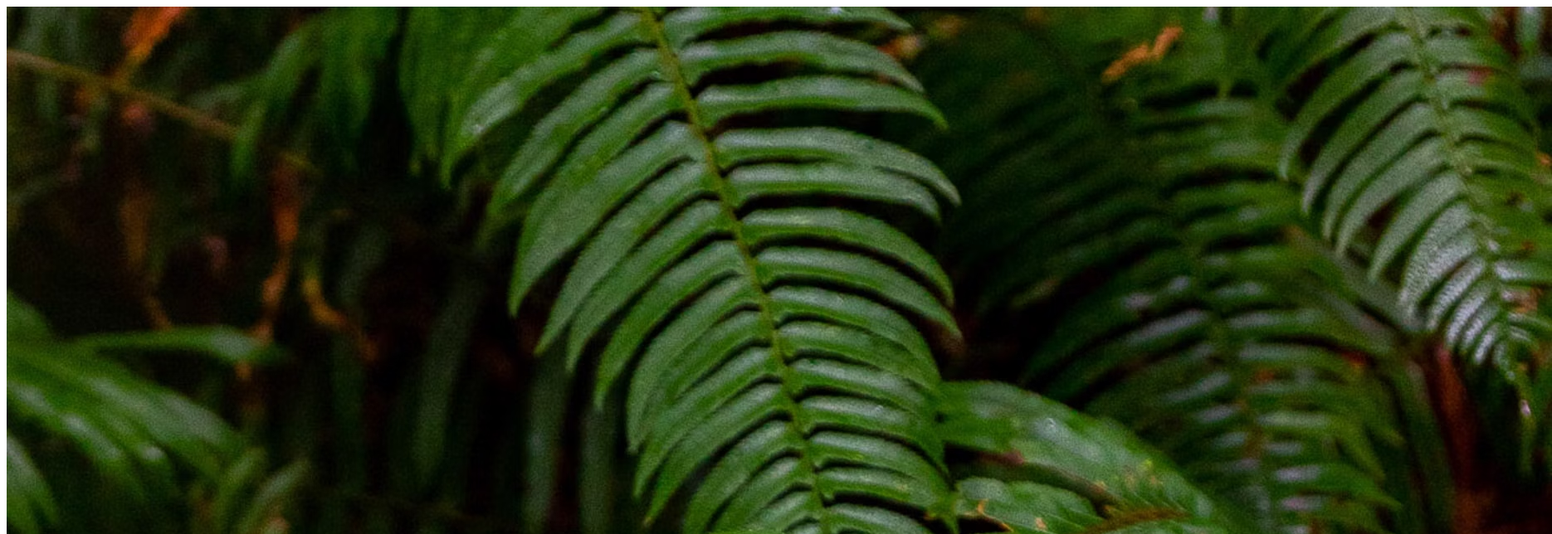
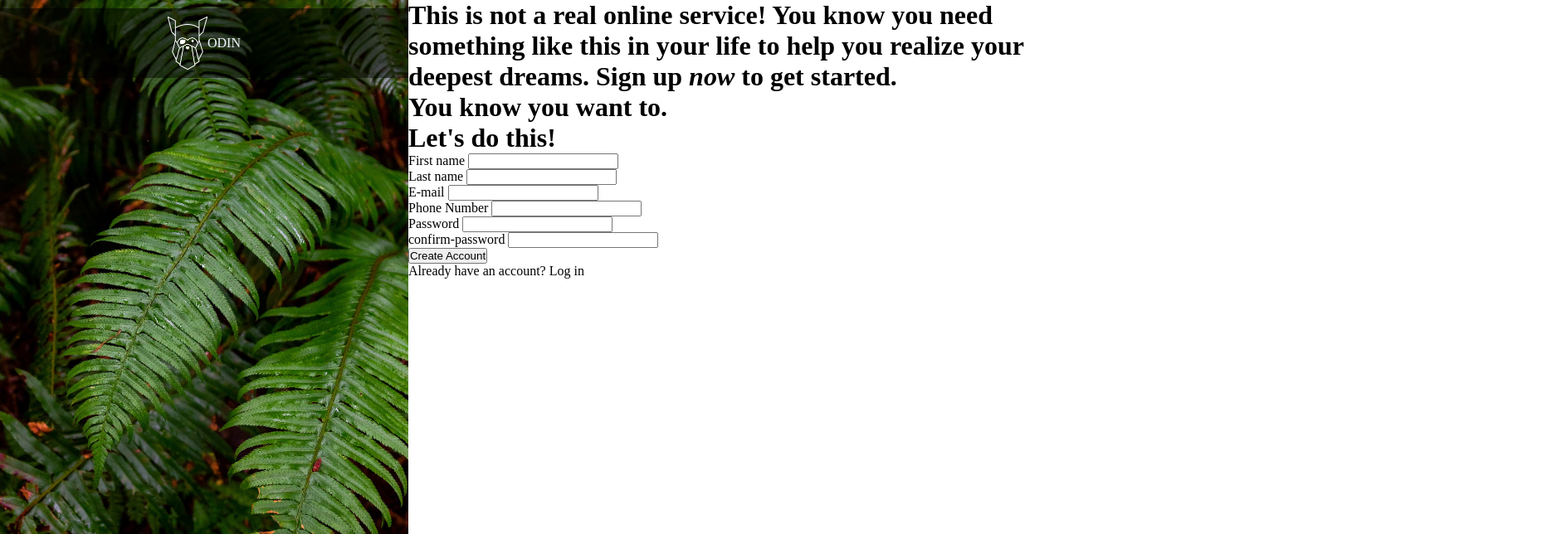
Before and after one commit to allegrafs066/sign-up_form-odin_project, a plain HTML site: page index.html in a window 1280 px wide. Shown: the top 644 px of the page at 83% size, 1870 px wide, since content can reach past the window. Drawn offline with Linux system fonts and the light colour scheme.

Commit message:
13 jan update

```diff
--- a/index.html
+++ b/index.html
@@ -1,67 +1,73 @@
-<html>
+<!DOCTYPE html>
+<html lang="en">
 <head>
-
+    <meta charset="UTF-8">
+    <meta name="viewport" content="width=device-width, initial-scale=1.0">
+    <link rel="stylesheet" href="style.css">
+    <title>Document</title>
 </head>
 <body>
-        <div class="side-image">
-            <img src="bg.avif" alt="background-img">
+    <div class="card-container">
+
+        <div class="image-container">
+            <img src="bg.jpg" alt="background-img" class="form-image">
             <div class="logo-container">
-                <img src="odin-lined.png" alt="odin-logo"><p>ODIN</p>
+                <img src="odin-lined.png" alt="odin-logo">
+                <p class="logo-name">ODIN</p>
             </div>
             <p>Photo by on</p>
         </div>
+
+        <div class="form-container">
             <form action="">
-            <h1>This is not <br>You <i>know</i> you want to.</h1>
+                <h1>This is not a real online service! You know you need something
+                    like this in your life to help you realize your deepest dreams. Sign up <i>now</i> to get started.
+
+                    <br>You know you want to.
+                </h1>
                 <h1>Let's do this!</h1>
                 <div class="input-container">
                     <label for="first-name">First name</label>
                     <input type="text" name="first-name">
-                <span>First Name</span>
                     <div class="error"></div>
                 </div>
 
                 <div class="input-container">
-                <label for="last-name"></label>
+                    <label for="last-name">Last name</label>
                     <input type="text" name="last-name">
-                <span>Last Name</span>
                     <div class="error"></div>
                 </div>
 
                 <div class="input-container">
-                <label for="email"></label>
+                    <label for="email">E-mail</label>
                     <input type="email" name="email" id="email" required>
-                <span>Email</span>
                     <div class="error"></div>
                 </div>
 
                 <div class="input-container">
-                <label for="phone"></label>
+                    <label for="phone">Phone Number</label>
                     <input type="number" name="phone" id="phone">
-                <span>Phone Number</span>
                     <div class="error"></div>
                 </div>
 
                 <div class="input-container">
-                <label for="passord"></label>
+                    <label for="password">Password</label>
                     <input type="password" name="password" id="password">
-                <span>Password</span>
                     <div class="error"></div>
                 </div>
 
                 <div class="input-container">
-                <label for="confirm-password"></label>
+                    <label for="confirm-password">confirm-password</label>
                     <input type="password" name="confirm-password" id="confirm-password">
-                <span>Confirm Password</span>
                     <div class="error"></div>
                 </div>
 
 
                 <button type="submit" class="submit-button">Create Account</button>
+            </form>
             <p class="btm-text">Already have an account? <span class="log-in-text">Log in</span></p>
-        </form>
+        </div>
 
-
-
-
+    </div>
 </body>
 </html>
--- a/style.css
+++ b/style.css
@@ -1,15 +1,56 @@
-* {
-    margin: 0;
-    padding: 0;
-    scroll-behavior: smooth;
-    font-family: 'Poppins', system-ui, -apple-system, BlinkMacSystemFont, 'Segoe UI', Roboto, Oxygen, Ubuntu, Cantarell, 'Open Sans', 'Helvetica Neue', sans-serif;
+*{
+    margin: 0px;
+    padding: 0px;
+
 }
 
 body {
-    display: grid;
-    grid-template-columns: calc(100% - 60%) auto;
-    height: 100vh;
+    height: 100%;
+}
+
+.card-container{
+    display: flex;
+    width: auto;
+    height: auto;
+    position: relative;
+}
+
+.image-container {
     width: 100%;
-    overflow: hidden;
-    background-color: var(--darky);
+    height: auto;
+    position: relative;
 }
+
+.image-container img {
+    width: 100%;
+    height: auto;
+    object-fit: cover;
+}
+
+.logo-container {
+    position: absolute;
+    top: 10px;
+    display: flex;
+    align-items: center;
+    justify-content: center;
+    background: rgba(0, 0, 0, 0.5);
+    width: inherit;
+    padding-top: 10px;
+    padding-bottom: 10px;
+}
+
+.logo-container img {
+    width: 48px;
+    height: auto;
+}
+
+.logo-container p {
+    color: aliceblue;
+}
+
+
+
+.form-container {
+    height: inherit;
+    width: auto;
+}
```
Also changed, not shown: bg.jpg (renamed from bg.avif). Lines whose indentation alone changed are shown as unchanged.
